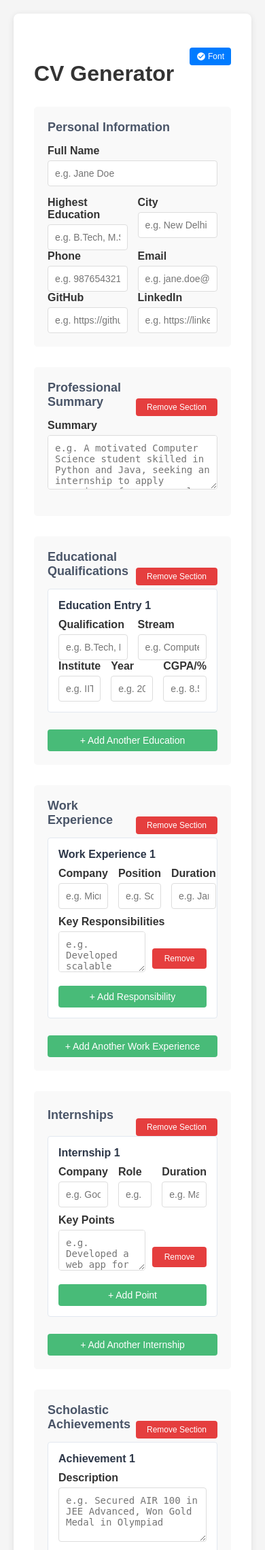
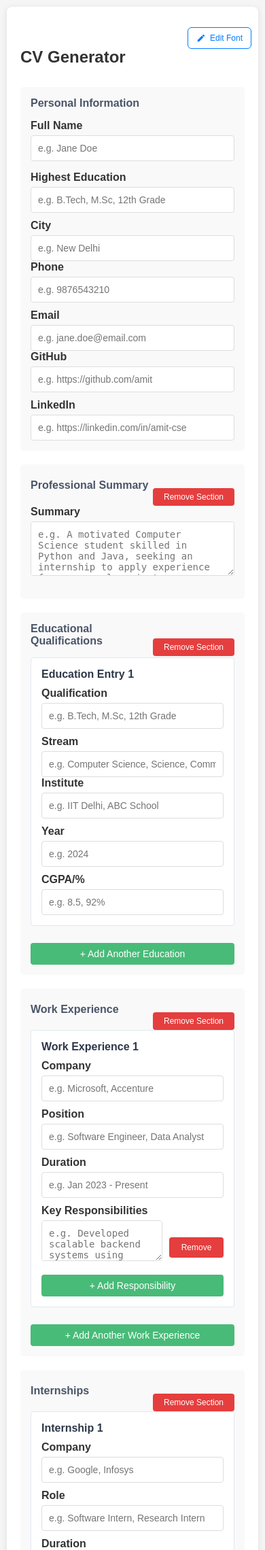
Before and after one commit to avantifellows/cv-generator, a FastAPI app: page / in a window 390 px wide. Shown: the top 2280 px of the page at 68% size. Run offline with FastAPI, Linux system fonts and the light colour scheme.

Commit message:
Enhance font customization UI with mobile responsiveness

```diff
--- a/templates/form.html
+++ b/templates/form.html
@@ -97,6 +97,78 @@
         .entry-title {
             font-weight: bold;
             color: #2d3748;
+        }
+
+        /* Mobile Responsive Styles */
+        @media (max-width: 768px) {
+            body {
+                padding: 10px;
+            }
+
+            .container {
+                padding: 20px;
+            }
+
+            .row {
+                flex-direction: column;
+                gap: 10px;
+            }
+
+            .col {
+                flex: none;
+            }
+
+            #fontCustomizationPanel {
+                position: fixed !important;
+                top: 50% !important;
+                left: 50% !important;
+                transform: translate(-50%, -50%) !important;
+                right: auto !important;
+                width: 90vw !important;
+                max-width: 400px !important;
+                min-width: 280px !important;
+                max-height: 80vh !important;
+                overflow-y: auto !important;
+            }
+
+            #fontCustomizationPanel > div:first-child {
+                grid-template-columns: 1fr !important;
+            }
+
+            #fontSettingsBtn {
+                position: fixed !important;
+                top: 20px !important;
+                right: 20px !important;
+                z-index: 1001 !important;
+            }
+        }
+
+        @media (max-width: 480px) {
+            .section {
+                padding: 15px;
+                margin-bottom: 20px;
+            }
+
+            h1 {
+                font-size: 24px;
+                margin-bottom: 20px;
+            }
+
+            .section h2 {
+                font-size: 16px;
+            }
+        }
+
+        .font-panel-grid {
+            display: grid;
+            grid-template-columns: 1fr;
+            gap: 20px;
+        }
+
+        @media (min-width: 768px) {
+            .font-panel-grid {
+                grid-template-columns: 1fr 1fr;
+            }
         }
         .btn-secondary {
             background-color: #48bb78;
@@ -262,21 +334,21 @@
         <!-- Font Customization Button and Panel -->
         <div style="position: relative;">
             <!-- Font Settings Button -->
-            <button type="button" id="fontSettingsBtn" style="position: absolute; top: 0; right: 0; background-color: #007bff; color: white; padding: 6px 10px; border: none; border-radius: 4px; cursor: pointer; font-size: 12px; display: flex; align-items: center; gap: 3px; min-width: auto; width: auto;">
+            <button type="button" id="fontSettingsBtn" style="position: absolute; top: 0; right: 0; background-color: transparent; color: #007bff; padding: 8px 12px; border: 1px solid #007bff; border-radius: 6px; cursor: pointer; font-size: 12px; display: flex; align-items: center; gap: 6px; min-width: auto; width: auto; transition: all 0.3s ease; backdrop-filter: blur(10px);">
                 <svg width="14" height="14" viewBox="0 0 24 24" fill="currentColor">
-                    <path d="M12 2C6.48 2 2 6.48 2 12s4.48 10 10 10 10-4.48 10-10S17.52 2 12 2zm-2 15l-5-5 1.41-1.41L10 14.17l7.59-7.59L19 8l-9 9z"/>
+                    <path d="M3 17.25V21h3.75L17.81 9.94l-3.75-3.75L3 17.25zM20.71 7.04c.39-.39.39-1.02 0-1.41l-2.34-2.34c-.39-.39-1.02-.39-1.41 0l-1.83 1.83 3.75 3.75 1.83-1.83z"/>
                 </svg>
-                Font
+                Edit Font
             </button>
 
             <!-- Font Customization Panel (Hidden by default) -->
-            <div id="fontCustomizationPanel" style="background: #f8f9fa; border: 1px solid #dee2e6; border-radius: 8px; padding: 20px; margin-bottom: 30px; display: none; position: absolute; top: 40px; right: 0; width: 400px; z-index: 1000; box-shadow: 0 4px 12px rgba(0,0,0,0.15);">
+            <div id="fontCustomizationPanel" style="background: #f8f9fa; border: 1px solid #dee2e6; border-radius: 8px; padding: 20px; margin-bottom: 30px; display: none; position: absolute; top: 40px; right: 0; width: 400px; z-index: 1000; box-shadow: 0 4px 12px rgba(0,0,0,0.15); max-width: calc(100vw - 40px); min-width: 300px;">
                 <div style="display: flex; justify-content: space-between; align-items: center; margin-bottom: 15px;">
                     <h3 style="margin: 0; color: #495057; border-bottom: 2px solid #007bff; padding-bottom: 10px;">Font Customization</h3>
                     <button type="button" id="closeFontPanel" style="background: none; border: none; font-size: 18px; cursor: pointer; color: #666;">×</button>
                 </div>
 
-                <div style="display: grid; grid-template-columns: 1fr 1fr; gap: 20px;">
+                <div class="font-panel-grid">
                     <!-- Section Titles Customization -->
                     <div>
                         <h4 style="margin: 0 0 15px 0; color: #495057;">Section Titles</h4>
@@ -295,7 +367,7 @@
                             <select id="titleFontColor" style="width: 100%; padding: 8px; border: 1px solid #ddd; border-radius: 4px; font-size: 14px;">
                                 <option value="#4C5196" selected>Blue</option>
                                 <option value="#000000">Black</option>
-                                <option value="#28a745">Green</option>
+                                <option value="#14532d">Green</option>
                                 <option value="#8B4513">Brown</option>
                             </select>
                         </div>
@@ -314,21 +386,13 @@
                             </select>
                         </div>
 
-                        <div style="margin-bottom: 15px;">
-                            <label style="display: block; margin-bottom: 5px; font-weight: bold; color: #333;">Font Color:</label>
-                            <select id="bodyFontColor" style="width: 100%; padding: 8px; border: 1px solid #ddd; border-radius: 4px; font-size: 14px;">
-                                <option value="#000000" selected>Black</option>
-                                <option value="#4C5196">Blue</option>
-                                <option value="#28a745">Green</option>
-                                <option value="#8B4513">Brown</option>
-                            </select>
-                        </div>
+
                     </div>
                 </div>
 
                 <div style="margin-top: 15px; padding-top: 15px; border-top: 1px solid #dee2e6;">
-                    <button type="button" id="applyFontSettings" style="background-color: #007bff; color: white; padding: 10px 20px; border: none; border-radius: 4px; cursor: pointer; font-size: 14px;">Apply Font Settings</button>
-                    <span style="margin-left: 10px; font-size: 12px; color: #6c757d;">Changes will apply to both preview and final CV</span>
+                    <button type="button" id="applyFontSettings" style="background-color: #007bff; color: white; padding: 10px 20px; border: none; border-radius: 4px; cursor: pointer; font-size: 14px; width: 100%; margin-bottom: 10px;">Apply Font Settings</button>
+                    <span style="font-size: 12px; color: #6c757d; text-align: center; display: block;">Changes will apply to both preview and final CV</span>
                 </div>
             </div>
         </div>
@@ -1402,7 +1466,7 @@
         // Get current font settings
         const fontSettings = getFontSettings();
 
-        let html = `<div class="cv-preview" style="font-family: Times New Roman, Times, serif; max-width: 794px; min-height: 1123px; background: #fff; padding: 32px; box-sizing: border-box; font-size: ${fontSettings.bodyFontSize}; color: ${fontSettings.bodyFontColor};">`;
+        let html = `<div class="cv-preview" style="font-family: Times New Roman, Times, serif; max-width: 794px; min-height: 1123px; background: #fff; padding: 32px; box-sizing: border-box; font-size: ${fontSettings.bodyFontSize}; color: #000000;">`;
 
         // Get institute from first education entry for header
         const firstEducation = educationEntries.length > 0 ? educationEntries[0] : {};
@@ -1410,7 +1474,7 @@
 
         // Header - only show if name is filled
         if (name && name.trim()) {
-            html += `<div style="font-size:2.2em;font-weight:bold;color:#4C5196;text-align:center;margin-bottom:8px;">${name}</div>`;
+            html += `<div style="font-size:2.2em;font-weight:bold;color:${fontSettings.titleFontColor};text-align:center;margin-bottom:8px;">${name}</div>`;
             if (degree || institute) {
                 html += `<div style="text-align:center;font-size:1.1em;margin-bottom:8px;">`;
                 if (degree) html += `${degree}`;
@@ -1454,7 +1518,7 @@
                     </div>
                     <div style="flex-grow:1;height:1px;background-color:${fontSettings.titleFontColor};"></div>
                 </div>
-                <div style="font-size:${fontSettings.bodyFontSize};line-height:1.4;text-align:justify;color:${fontSettings.bodyFontColor};">${summary}</div>
+                <div style="font-size:${fontSettings.bodyFontSize};line-height:1.4;text-align:justify;color:#000000;">${summary}</div>
             </div>`;
         }
 
@@ -1901,7 +1965,7 @@
             titleFontSize: document.getElementById('titleFontSize').value,
             titleFontColor: document.getElementById('titleFontColor').value,
             bodyFontSize: document.getElementById('bodyFontSize').value,
-            bodyFontColor: document.getElementById('bodyFontColor').value
+            bodyFontColor: '#000000' // Always black for body text
         };
 
         // Update hidden inputs with new font settings
@@ -1967,7 +2031,7 @@
             titleFontSize: document.getElementById('titleFontSize').value,
             titleFontColor: document.getElementById('titleFontColor').value,
             bodyFontSize: document.getElementById('bodyFontSize').value,
-            bodyFontColor: document.getElementById('bodyFontColor').value
+            bodyFontColor: '#000000' // Always black for body text
         };
     }
 
@@ -2004,7 +2068,7 @@
         const bodyColorInput = document.createElement('input');
         bodyColorInput.type = 'hidden';
         bodyColorInput.name = 'body_font_color';
-        bodyColorInput.value = fontSettings.bodyFontColor;
+        bodyColorInput.value = '#000000'; // Always black for body text
         form.appendChild(bodyColorInput);
     }
 
```
